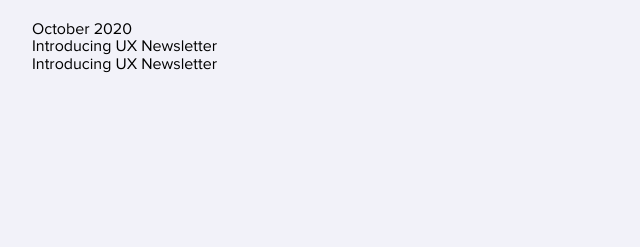
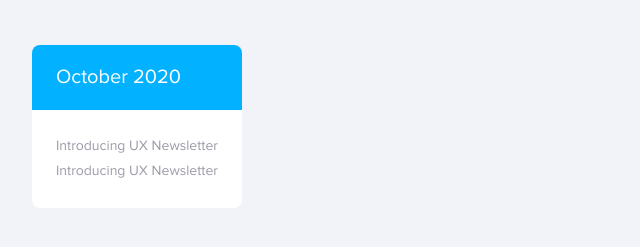
Before and after one commit to liftoffio/ux-shared, a plain HTML site: page newsletters/newsletters.html in a window 1280 px wide. Shown: the part 61-308 px from the top of the page, without its empty margins (0-640 px from the left). Drawn offline with Linux system fonts and the light colour scheme; files whose address does not match are found by name.

Commit message:
[ux-shared] newsletters page incremental

```diff
--- a/assets/css/reset.css
+++ b/assets/css/reset.css
@@ -2,8 +2,12 @@
    reset.css
    ------------------------------ */
 
-a:-webkit-any-link {
-  color: unset;
-  cursor: unset;
-  text-decoration: unset;
+a:-webkit-any-link, a, a:hover, a:focus, a:active, a:visited {
+  color: var(--primary-blue);
+  text-decoration: none;
+  cursor: pointer;
 }
+
+a:hover, a:focus, a:active {
+    text-decoration: underline !important;
+}
--- a/assets/css/shared_ux_constants.css
+++ b/assets/css/shared_ux_constants.css
@@ -3,6 +3,9 @@
    ------------------------------ */
 
 :root {
+  /* layout */
+  --border-radius: 8px;
+
   /* dark blue */
   --dark-blue: #1E6AA6;
   --vendor-blue: #0061FF;
@@ -103,9 +106,7 @@
   --employee-only-purple-10: --primary-purple-10;
   --employee-only-purple-15: --primary-purple-15;
   --employee-only-purple-20: --primary-purple-20;
-
   --regular-dark-text: --darker-gray;
   --regular-light-text: --medium-gray;
-
   --border-color: --light-gray-rgba-10;
 }
--- a/assets/css/ux-shared.css
+++ b/assets/css/ux-shared.css
@@ -2,9 +2,9 @@
    ux_shared.css
    ------------------------------ */
 
+@import url("shared_ux_constants.css");
 @import url("reset.css");
 @import url("fonts.css");
-@import url("shared_ux_constants.css");
 
 body {
   font-family: 'Proxima', sans-serif;
@@ -19,34 +19,52 @@ h1 {
   font-size: 32px;
 }
 
-a, a:hover, a:focus, a:active, a:visited {
-  color: var(--primary-blue);
-  cursor: pointer;
-}
-
 a:hover, a:focus, a:active {
   text-decoration: underline;
 }
 
 /* -------- newsletters -------- */
 
-.newsletter-links {
+.newsletter-holder {
   margin-top: 32px;
+  display: flex;
+  justify-content: flex-start;
+  align-items: stretch;
 }
 
 .newsletter {
-
+  margin: 24px 24px 0 0;
+  background: #FFF;
+  border-radius: var(--border-radius);
 }
 
 .newsletter .title {
   font-family: 'Proxima', sans-serif;
-  font-size: 16px;
+  font-size: 20px;
+  padding: 24px;
+  background: var(--primary-blue);
+  border-top-left-radius: var(--border-radius);
+  border-top-right-radius: var(--border-radius);
+}
+
+.newsletter .title:hover {
+  background: var(--primary-blue-50);
+}
+
+.newsletter .title a,
+.newsletter .title a:hover,
+.newsletter .title a:active,
+.newsletter .title a:focus,
+.newsletter .title a:visited {
+  color: #FFF;
+  text-decoration: none !important;
 }
 
 .newsletter .topics {
-  color: --medium-gray;
+  color: var(--medium-gray);
+  padding: 24px;
 }
 
 .newsletter .topic {
-
+  line-height: 1.8em;
 }
--- a/newsletters/newsletters.html
+++ b/newsletters/newsletters.html
@@ -30,12 +30,13 @@
   <h1>UX-Ray Reports</h1>
 
   <!-------- UX-Ray Reports - Mailchimp links -------->
-  <div class="newsletter-links">
+  <div class="newsletter-holder">
     <div class="newsletter">
       <div class="title">
         <a href="https://mailchi.mp/cf3fb5001ffa/the-ux-ray-report-october-2020" target="_blank">
           October 2020
         </a>
+      </div>
       <div class="topics">
         <div class="topic">
           Introducing UX Newsletter
@@ -46,7 +47,6 @@
       </div>
     </div>
   </div>
-  </div>
 
 </body>
 </html>
```
Lines whose indentation alone changed are shown as unchanged.
